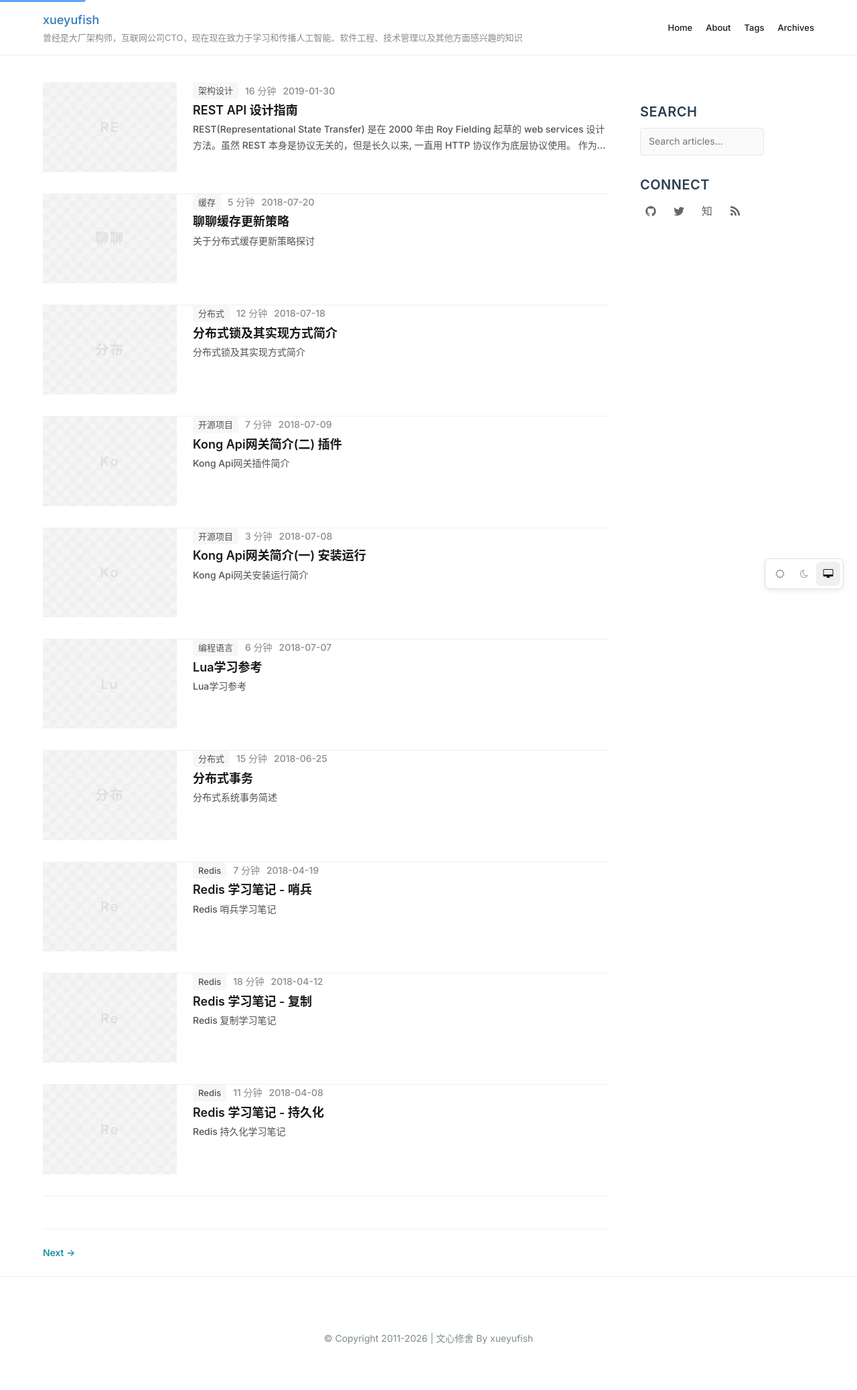
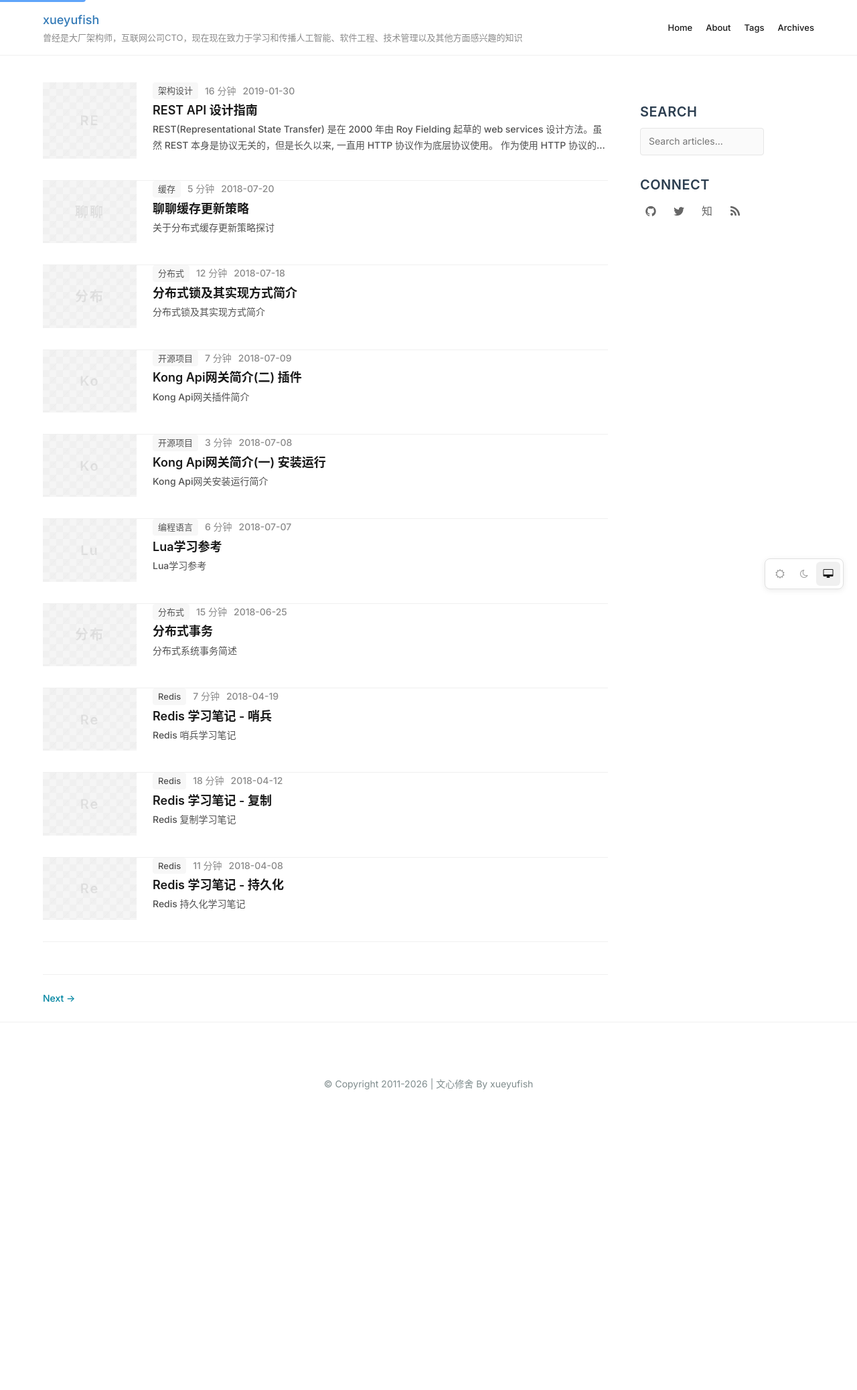
Before and after one commit to xueyufish/xueyufish.github.io, a Jekyll site: the page built from index.html, in a window 1280 px wide. Shown: the whole page at 67% size. Built offline with Jekyll 4.4.1, drawn with Linux system fonts in a browser that asks for light colours; the list of posts is cut into pages by our own code; comment, search, counter and statistics services are not loaded; after the commit the page ends 1696 px from its top, so only the background shows below that.

Commit message:
fix: reduce cover image width and fix divider overlap
- Cover image: 200px → 140px (matching reference blog)
- Add margin-top 0 for consecutive cards to prevent divider overlap

```diff
--- a/assets/css/blog.css
+++ b/assets/css/blog.css
@@ -1094,6 +1094,10 @@ body {
   overflow: hidden;
 }
 
+.home-card+.home-card {
+  margin-top: 0;
+}
+
 .home-card-link,
 .post-container .home-card-link {
   display: flex;
@@ -1106,7 +1110,7 @@ body {
 
 .home-card-cover,
 .post-container .home-card-cover {
-  width: 200px;
+  width: 140px;
   flex-shrink: 0;
   aspect-ratio: 1.5 / 1;
   overflow: hidden;
```
Also changed, not shown: assets/css/main.min.css.
